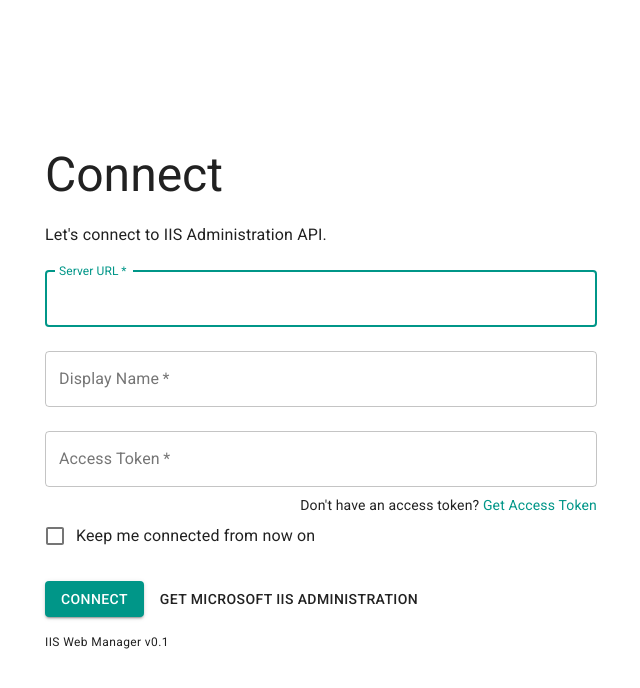
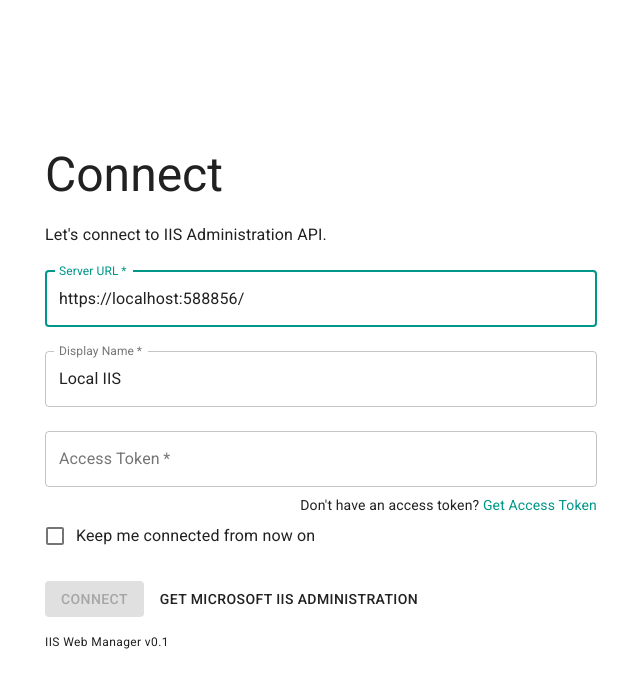
Before and after one commit to pauldevson/iis-reactmanager, a React (Create React App) app: page /connect in a window 1280 px wide. Shown: the top 688 px of the page, without its empty margins (319-959 px from the left). Built offline with nearby package versions, Linux system fonts and the light colour scheme.

Commit message:
Working with Connect state

```diff
--- a/src/App.js
+++ b/src/App.js
@@ -8,6 +8,7 @@
 import Home from 'components/Home';
 import NotFound from 'components/NotFound';
 import Connect from 'components/Connect';
+import WebServerLayout from 'components/WebServer/Layout';
 
 const theme = createMuiTheme({
   palette: {
@@ -24,7 +25,7 @@
           <Route exact path="/" component={Home} />
           <Route exact path="/get" component={Home} />
           <Route path="/connect" component={Connect} />
-          <Route path="/server/websites" component={Connect} />
+          <Route path="/server/websites" component={WebServerLayout} />
           <Route component={NotFound} />
         </Switch>
       </BrowserRouter>
--- a/src/components/Connect/index.js
+++ b/src/components/Connect/index.js
@@ -1,4 +1,5 @@
-import React, { useState } from 'react';
+import React, { useState, useEffect } from 'react';
+import { Link as RouterLink, withRouter } from 'react-router-dom';
 import Button from '@material-ui/core/Button';
 import Link from '@material-ui/core/Link';
 import Typography from '@material-ui/core/Typography';
@@ -8,6 +9,7 @@
 import FormControlLabel from '@material-ui/core/FormControlLabel';
 import Checkbox from '@material-ui/core/Checkbox';
 import Slide from '@material-ui/core/Slide';
+import { sleep } from 'utils';
 
 const useStyles = makeStyles(theme => ({
   '@global': {
@@ -40,14 +42,30 @@
   }
 }));
 
-export default function Connect() {
+const ConnectLink = React.forwardRef((props, ref) => (
+  <RouterLink innerRef={ref} to="/server/websites" {...props} />
+));
+
+const Connect = ({ history }) => {
   const classes = useStyles();
   const [connParams, setConnParams] = useState({
-    serverUrl: '',
-    displayName: '',
+    serverUrl: 'https://localhost:588856/',
+    displayName: 'Local IIS',
     accessToken: '',
-    remember: false
+    remember: false,
+    connecting: false
   });
+
+  const connect = async () => {
+    setConnParams({
+      ...connParams,
+      connecting: !connParams.connecting
+    });
+  };
+
+  const isFormComplete = () =>
+    !connParams.connecting &&
+    Object.values(connParams).some(x => x === null || x === '');
 
   return (
     <Slide in={true} direction="left" timeout={600}>
@@ -73,7 +91,6 @@
                 setConnParams({ ...connParams, serverUrl: e.target.value })
               }
             />
-            {connParams.serverUrl}
             <TextField
               variant="outlined"
               margin="normal"
@@ -111,8 +128,11 @@
                   value="remember"
                   color="primary"
                   checked={connParams.rememer}
-                  onChange={e =>
-                    setConnParams({ ...connParams, rememer: e.target.value })
+                  onChange={() =>
+                    setConnParams({
+                      ...connParams,
+                      rememer: !connParams.rememer
+                    })
                   }
                 />
               }
@@ -120,10 +140,11 @@
             />
             <br />
             <Button
-              type="submit"
               variant="contained"
               color="primary"
               className={classes.submit}
+              onClick={connect}
+              disabled={isFormComplete()}
             >
               Connect
             </Button>
@@ -143,4 +164,6 @@
       </Container>
     </Slide>
   );
-}
+};
+
+export default withRouter(Connect);
--- /dev/null
+++ b/src/utils/index.js
@@ -0,0 +1,2 @@
+export const sleep = async ms =>
+  new Promise(resolve => setTimeout(resolve, ms));
```
